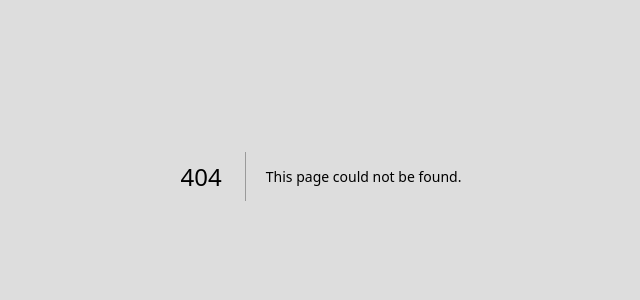
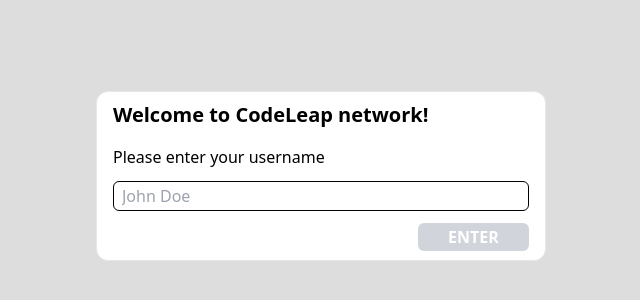
Before and after one commit to OtavioSC/crud-code-challenge, a Next.js app in the folder ui/: page /signup in a window 1280 px wide. Before the commit this address had no page. Shown: the part 224-524 px from the top of the page, without its empty margins (319-959 px from the left). Built offline with nearby package versions, Linux system fonts and the light colour scheme.

Commit message:
chore: move signup from index to a single page

```diff
--- /dev/null
+++ b/ui/pages/signup.tsx
@@ -0,0 +1,23 @@
+import React from "react";
+import Button from "@/components/Button/Button";
+
+export default function Modal() {
+  const [username, setUsername] = React.useState("");
+
+  return (
+    <div className="w-[450px] h-[170px] flex flex-col bg-white border rounded-xl p-4 gap-2 justify-center">
+      <h1 className="text-xl font-bold mb-2">Welcome to CodeLeap network!</h1>
+      <form className="flex flex-col gap-3">
+        <label>Please enter your username</label>
+        <input
+          type="text"
+          placeholder="John Doe"
+          className="w-full border border-black rounded-md py-0.5 pl-2 pr-3"
+          value={username}
+          onChange={(e) => setUsername(e.target.value)}
+        />
+        <Button title="enter" disable={!username}/>
+      </form>
+    </div>
+  );
+}
```
